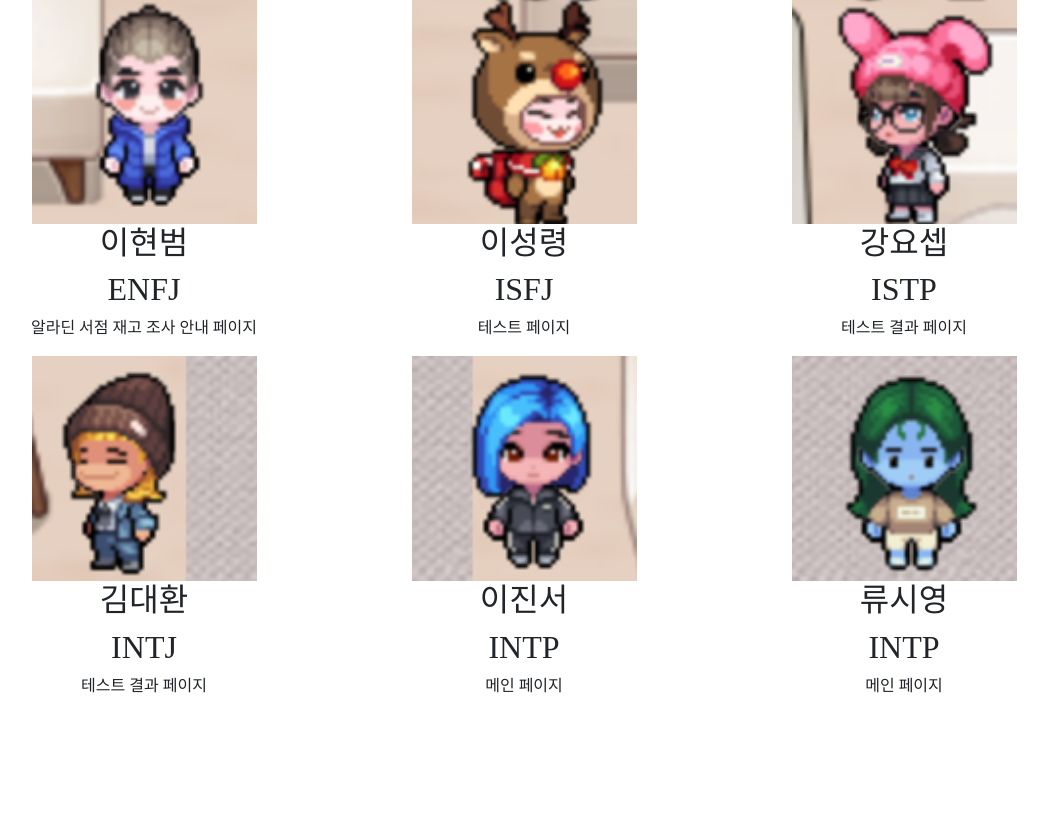
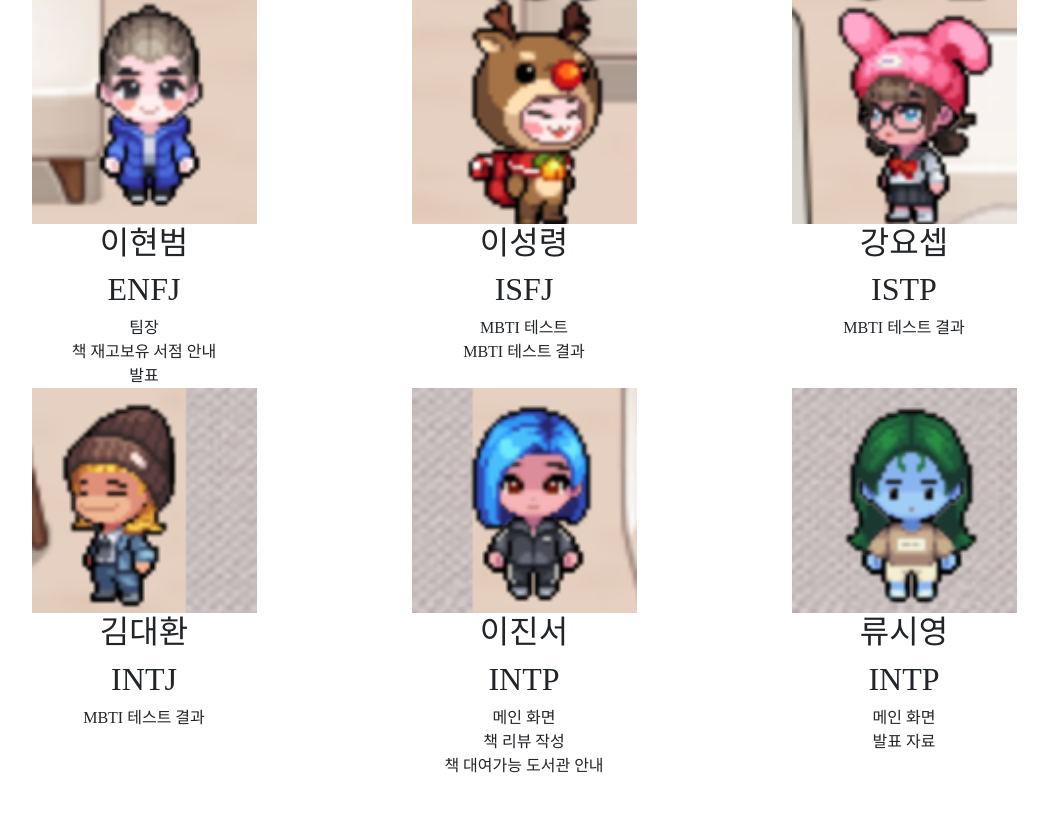
Before and after one commit to HH9-17-Team4/temp, a Flask app: page /team in a window 1280 px wide. Shown: the part 331-1157 px from the top of the page, without its empty margins (116-1164 px from the left). Before the commit the page ends 1024 px from the top, so only its background shows below. Run offline with Flask 3, Linux system fonts and the light colour scheme; some web fonts are replaced.

Commit message:
팀 페이지 소개 내용 일부 수정

```diff
--- a/templates/team.html
+++ b/templates/team.html
@@ -17,6 +17,11 @@
 		}
 		body {
 			font-family: "Pretendard-Regular";
+		}
+		ul {
+			margin: 0;
+			padding: 0;
+			list-style: none;
 		}
 	</style>
 </head>
@@ -50,7 +55,7 @@
 	</nav>
 
 	<!-- 팀원 소개 -->
-	<div class="container text-center pt-5">
+	<div class="container text-center pt-5 mb-5">
 		<div class="row mb-5">
 			<h1 class="display-1 text-center">BookBTI!</h1>
 			<p class="display-5 text-center">Meet the members!</p>
@@ -60,19 +65,28 @@
 				<img src="static/이현범.png" alt="이현범" width="225px" height="225px">
 				<h2>이현범</h2>
 				<h2>ENFJ</h2>
-				<p>알라딘 서점 재고 조사 안내 페이지</p>
+				<ul>
+					<li>팀장</li>
+					<li>책 재고보유 서점 안내</li>
+					<li>발표</li>
+				</ul>
 			</div>
 			<div class="col">
 				<img src="static/이성령.png" alt="이성령" width="225px" height="225px">
 				<h2>이성령</h2>
 				<h2>ISFJ</h2>
-				<p>테스트 페이지</p>
+				<ul>
+					<li>MBTI 테스트</li>
+					<li>MBTI 테스트 결과</li>
+				</ul>
 			</div>
 			<div class="col">
 				<img src="static/강요셉.png" alt="강요셉" width="225px" height="225px">
 				<h2>강요셉</h2>
 				<h2>ISTP</h2>
-				<p>테스트 결과 페이지</p>
+				<ul>
+					<li>MBTI 테스트 결과</li>
+				</ul>
 			</div>
 		</div>
 		<div class="row">
@@ -80,19 +94,28 @@
 				<img src="static/김대환.png" alt="김대환" width="225px" height="225px">
 				<h2>김대환</h2>
 				<h2>INTJ</h2>
-				<p>테스트 결과 페이지</p>
+				<ul>
+					<li>MBTI 테스트 결과</li>
+				</ul>
 			</div>
 			<div class="col">
 				<img src="static/이진서.png" alt="이진서" width="225px" height="225px">
 				<h2>이진서</h2>
 				<h2>INTP</h2>
-				<p>메인 페이지</p>
+				<ul>
+					<li>메인 화면</li>
+					<li>책 리뷰 작성</li>
+					<li>책 대여가능 도서관 안내</li>
+				</ul>
 			</div>
 			<div class="col">
 				<img src="static/류시영.png" alt="류시영" width="225px" height="225px">
 				<h2>류시영</h2>
 				<h2>INTP</h2>
-				<p>메인 페이지</p>
+				<ul>
+					<li>메인 화면</li>
+					<li>발표 자료</li>
+				</ul>
 			</div>
 		</div>
 		</div>
```
